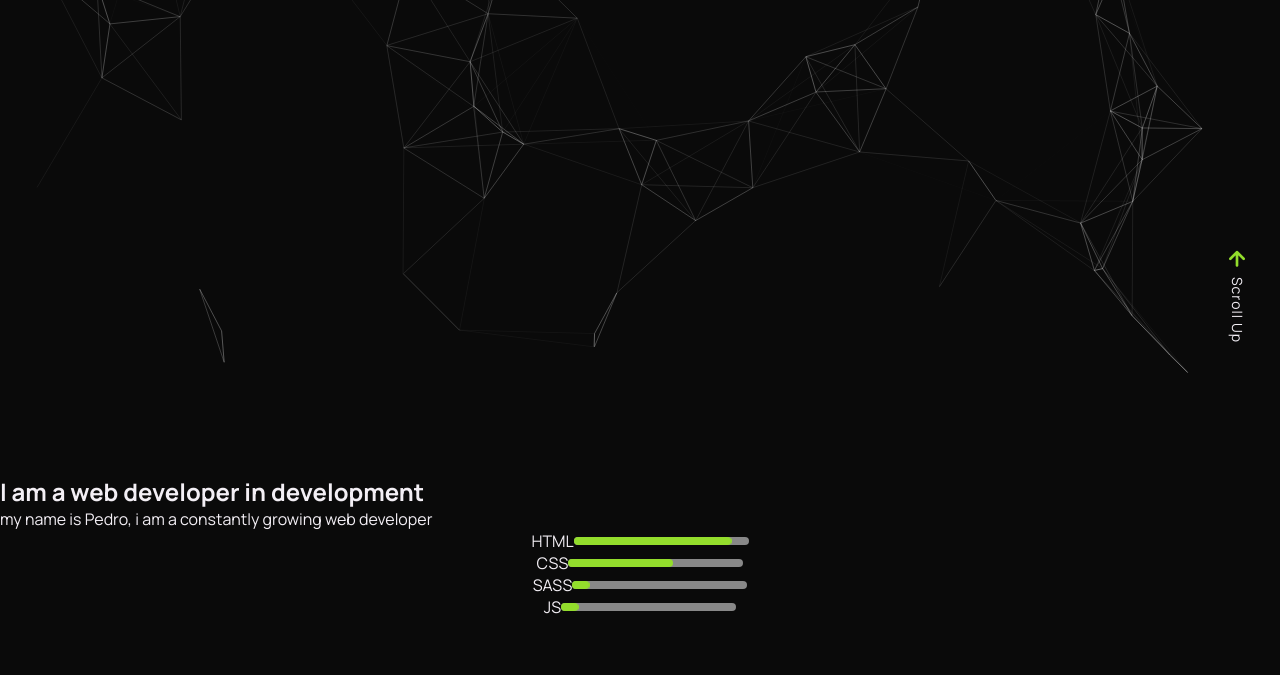
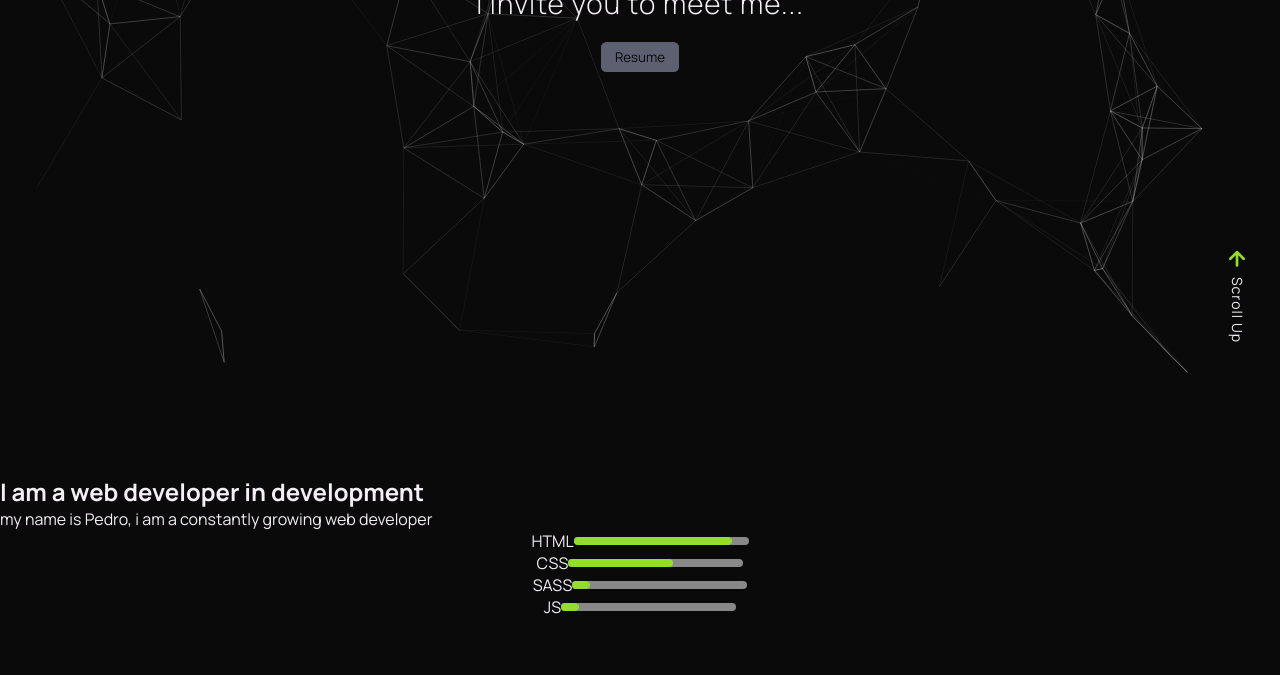
Before and after one commit to PedroGervasoni/Portfolio, a plain HTML site: page index.html in a window 1280 px wide. Shown: the part 425-1100 px from the top of the page. Drawn offline with nearby package versions, Linux system fonts and the light colour scheme.

Commit message:
agreado button home

```diff
--- a/index.html
+++ b/index.html
@@ -17,7 +17,7 @@
     <meta name="copyright" content="Pedro Gervasoni">
     <meta name="robots" content="idex">
     <!-- <meta name="theme-color" content="#606848" /> -->
-    <link rel="icon" href="Logoblanco.ico">
+    <link rel="icon" href="logo-ico.ico">
 
 
     <!-- boostrap -->
@@ -81,6 +81,11 @@
             </div>
             <div class="container_span_home">
                 <span class="span_home">I invite you to meet me...</span>
+            </div>
+            <div class="container_button">
+                <button class="button_resume" type="button">
+                    Resume
+                </button>
             </div>
 
         </div>
--- a/scss/_home.scss
+++ b/scss/_home.scss
@@ -13,6 +13,7 @@
 
 
 .title_home{
+  margin-top: 200px;
   color: $text-color;
   text-align: center;
   font-size: 50px;
@@ -35,3 +36,21 @@
   letter-spacing: 1px;
   font-weight: 100;
 }
+
+
+.container_button{
+ padding: 20px;
+}
+.button_resume{
+  color: $color-negro-fondo;
+  background-color:$headings-color;
+  color: $color-negro-fondo;
+  padding: 6px 14px;
+  border: none;
+  border-radius: $border-radius;
+  cursor: pointer;
+
+  &:hover {
+    background-color:$primary-color;
+  }
+}
```
Also changed, not shown: Logoblanco.ico (deleted), logo-ico.ico (added), style.css, 1 other file.
